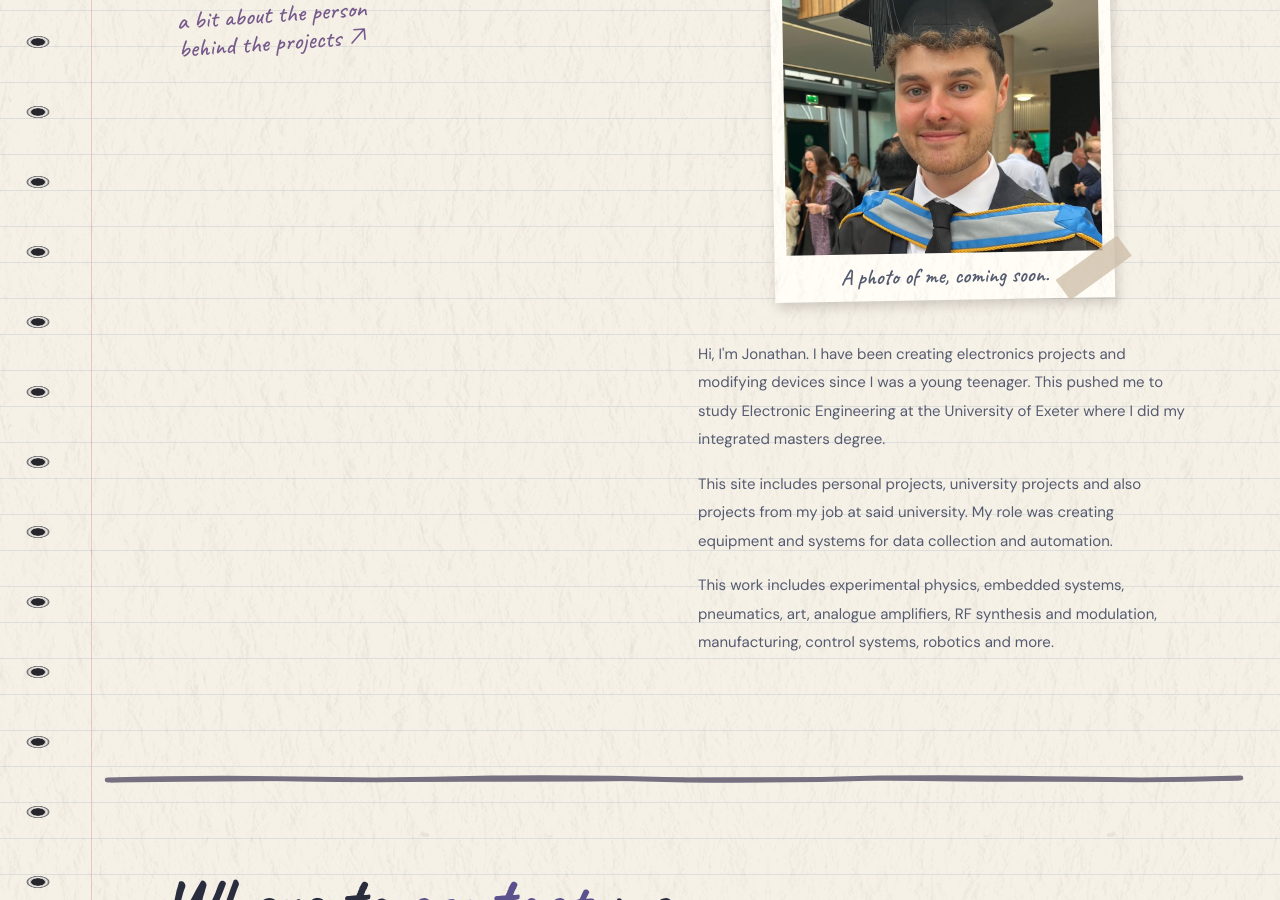
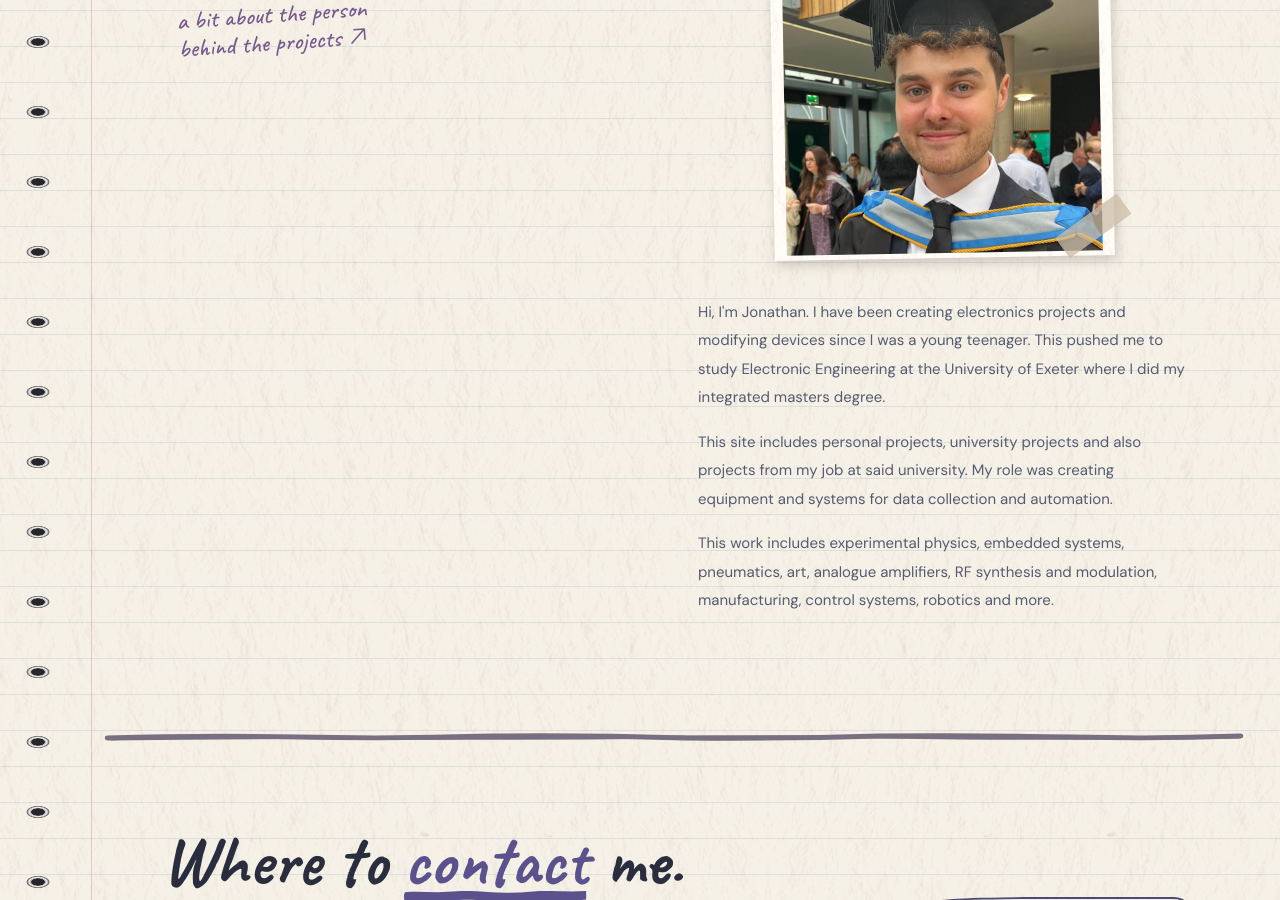
Before and after one commit to joewilkyway/jonathanwilkinson, a Jekyll site: the page built from index.html, in a window 1280 px wide and 900 px high, scrolled down 2073 px. Built offline with Jekyll 4.4.1, drawn with Linux system fonts in a browser that asks for light colours.

Commit message:
Remove figcaption from portrait image
Removed the figcaption element for the portrait image.

```diff
--- a/index.html
+++ b/index.html
@@ -98,7 +98,6 @@
             <p class="about-lead">“The way to succeed is to double your failure rate.” — Thomas J. Watson</p>
             <figure class="portrait">
               <img src="{{ '/images/me.jpeg' | relative_url }}" alt="Placeholder for a photo of Jonathan" width="600" height="600" loading="lazy">
-              <figcaption>A photo of me, coming soon.</figcaption>
             </figure>
             <p class="about-copy">Hi, I'm Jonathan. I have been creating electronics projects and modifying devices since I was a young teenager. This pushed me to study Electronic Engineering at
               the University of Exeter where I did my integrated masters degree.</p>
```
